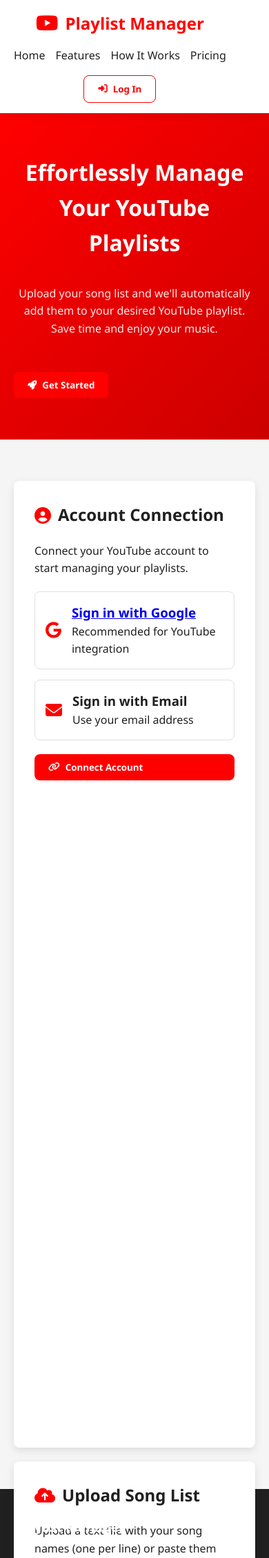
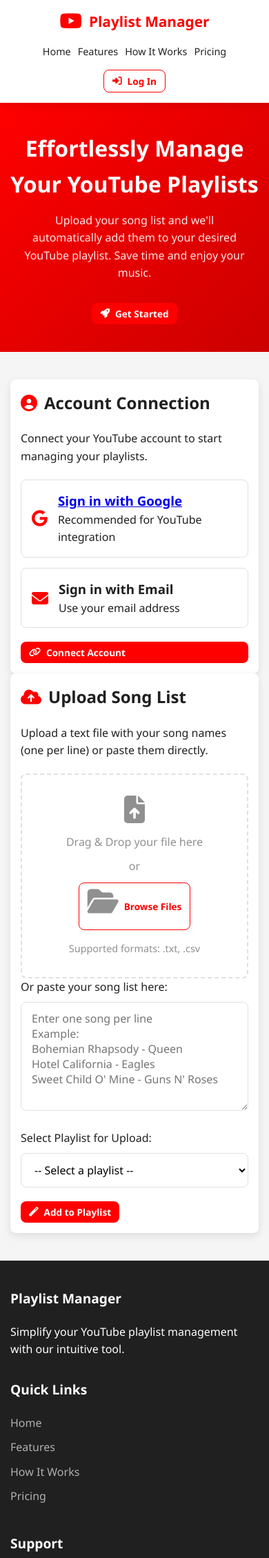
Before and after one commit to SturdyxScars/yt-music-playlist-manager, a Flask app: page / in a window 390 px wide. Shown: the top 2258 px of the page at 69% size. Run offline with Flask 3, Linux system fonts and the light colour scheme.

Commit message:
commit - 4

```diff
--- a/static/style.css
+++ b/static/style.css
@@ -27,10 +27,7 @@
 }
 
 .container {
-            display: flex;
-            flex-wrap: wrap;
-            gap: 20px;
-            justify-content: flex-start;
+    width: 100%;
     max-width: 1200px;
     margin: 0 auto;
     padding: 0 20px;
@@ -141,31 +138,19 @@
 
 /* Main Content */
 .main-content {
-            display: flex;
-            flex-wrap: wrap;
-            gap: 20px;
-            justify-content: flex-start;
+    display: grid;
+    grid-template-columns: 1fr;
+    gap: 30px;
     padding: 60px 0;
-            display: grid;
-            grid-template-columns: 1fr 1fr;
-            gap: 40px;
-        }
-
-        @media (max-width: 768px) {
-            .main-content {
-                grid-template-columns: 1fr;
-            }
+    width: 100%;
 }
 
 .card {
-            flex: 1;
-            column-gap: 20px;
-            justify-content: flex-start;
     background-color: white;
     border-radius: var(--border-radius);
     box-shadow: var(--shadow);
     padding: 30px;
-            height: 100%;
+    width: 100%;
 }
 
 .card h2 {
@@ -341,14 +326,12 @@
 
 .footer-content {
     display: flex;
-            justify-content: space-between;
-            flex-wrap: wrap;
+    flex-direction: column;
     gap: 30px;
 }
 
 .footer-section {
-            flex: 1;
-            min-width: 200px;
+    width: 100%;
 }
 
 .footer-section h3 {
@@ -383,15 +366,40 @@
     font-size: 0.9rem;
 }
 
-        /* Responsive adjustments */
-        @media (max-width: 768px) {
+/* Mobile-First Responsive Design */
+@media (min-width: 768px) {
+    .main-content {
+        grid-template-columns: 1fr 1fr;
+        gap: 40px;
+    }
+
+    .footer-content {
+        flex-direction: row;
+        justify-content: space-between;
+    }
+
+    .footer-section {
+        flex: 1;
+        min-width: 200px;
+    }
+}
+
+@media (max-width: 767px) {
     .header-content {
         flex-direction: column;
         gap: 15px;
+        text-align: center;
     }
 
     .nav-links {
         gap: 15px;
+        flex-wrap: wrap;
+        justify-content: center;
+    }
+
+    .user-actions {
+        justify-content: center;
+        flex-wrap: wrap;
     }
 
     .hero h1 {
@@ -400,5 +408,59 @@
 
     .hero p {
         font-size: 1rem;
+        padding: 0 15px;
+    }
+
+    .card {
+        padding: 20px;
+    }
+
+    .btn {
+        padding: 8px 16px;
+        font-size: 0.9rem;
+    }
+
+    .upload-area {
+        padding: 30px 15px;
+    }
+
+    .upload-area i {
+        font-size: 2.5rem;
     }
 }
+
+@media (max-width: 480px) {
+    .container {
+        padding: 0 15px;
+    }
+
+    .hero {
+        padding: 40px 0;
+    }
+
+    .main-content {
+        padding: 40px 0;
+        gap: 20px;
+    }
+
+    .card {
+        padding: 15px;
+    }
+
+    .logo {
+        font-size: 1.3rem;
+    }
+
+    .nav-links {
+        gap: 10px;
+    }
+
+    .nav-links a {
+        font-size: 0.9rem;
+    }
+
+    .btn {
+        padding: 6px 12px;
+        font-size: 0.85rem;
+    }
+}
```
Lines whose indentation alone changed are shown as unchanged.
